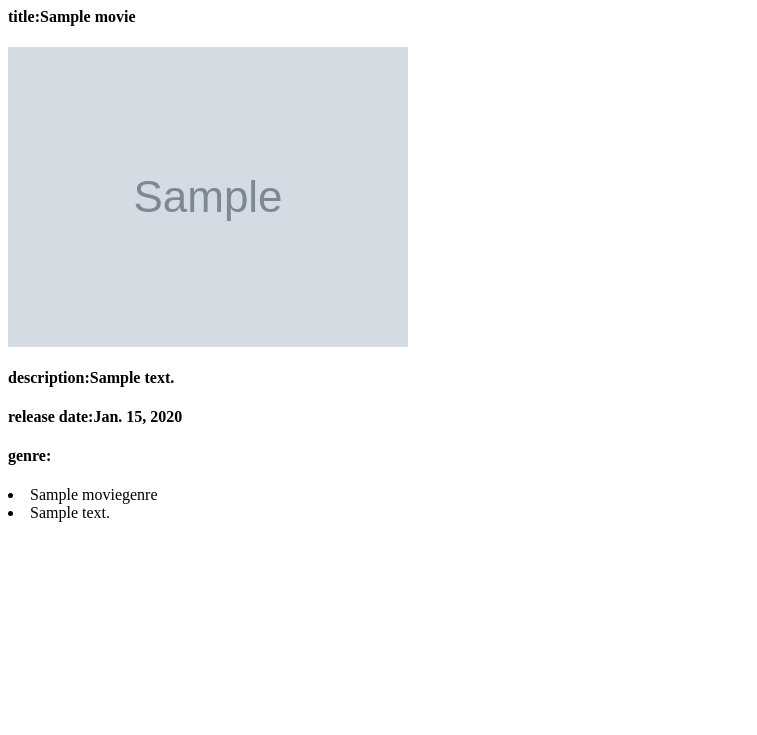
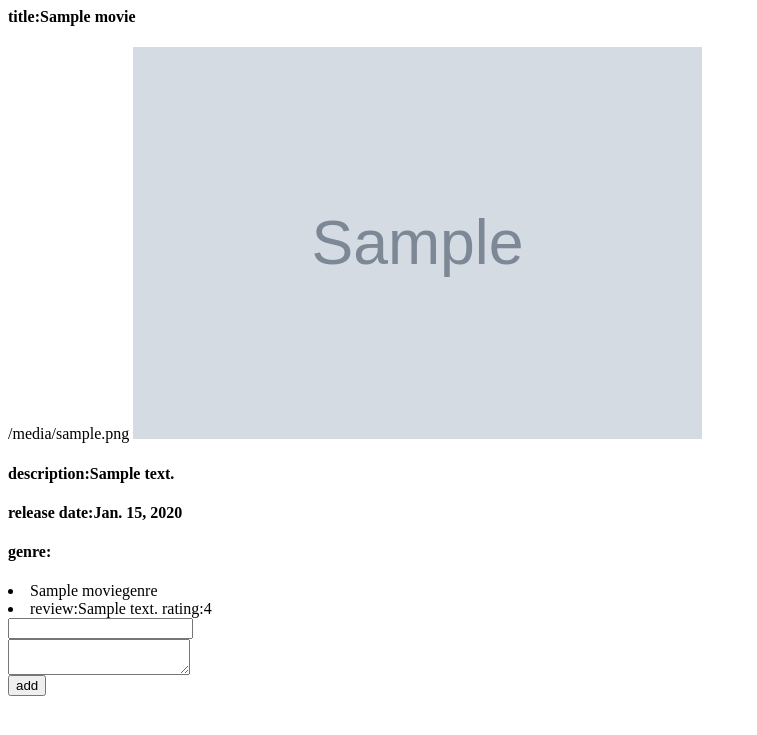
Before and after one commit to harrree/StarShip, a Django app: template MovueProject/MovueApp/templates/movie_list.html in a window 1280 px wide. Shown: the top 735 px of the page, without its empty margins (0-757 px from the left). Run offline with Django 5.2, Linux system fonts and the light colour scheme; tables that the repository leaves empty hold one stand-in row (values such as "Sample post"); the template is opened without the code that fills it: values that come from a table or form of the project are taken from there, most other values are stand-ins (such as "Sample title", 1, 10 or a date in 2020); grey boxes marked "Sample" are stand-in pictures.

Commit message:
inserting review and displaying in done but may be their will be alterations

```diff
--- a/MovueProject/MovueApp/templates/movie_list.html
+++ b/MovueProject/MovueApp/templates/movie_list.html
@@ -1,7 +1,8 @@
 
 
 <h4>title:{{movies.title}}</h4>
-<img src="{{movies.poster.url}}" >
+{{movies.poster.url}}
+<img src="{{ movies.poster.url }}" height="50%" width="45%">
  <h4>description:{{movies.description}}</h4>
   <h4>release date:{{movies.releasedate}}</h4>
 
@@ -13,7 +14,17 @@
 {%endfor%}
 
  {%for review in reviews %}
-<li> {{review.review}}</li>
+<li> review:{{review.review}}
+  rating:{{review.rating}}
+</li>
  {% empty %}
   <li>No  available.</li>
 {%endfor%}
+
+<form action="" method="post">
+  {% csrf_token %}
+
+<input type="number" name="rating"><br>
+<textarea name="review" id=""></textarea><br>
+<button type="submit" name="submit">add</button>
+</form>
--- a/MovueProject/MovueApp/urls.py
+++ b/MovueProject/MovueApp/urls.py
@@ -6,7 +6,7 @@ from django.conf.urls.static import static
 
 urlpatterns = [
     path('', views.movie_list,name='movie_list'),
-    path('mov/<int:id>/',views.information,name="information"),
+    path('mov/<int:id>/information/', views.information, name="information"),
 
 ]
 
```
Also changed, not shown: MovueProject/MovueApp/views.py (+12 -4 lines), MovueProject/media/poster/Rockstar_Posters_-_Grzegorz_Domaradzki.jpeg (deleted), MovueProject/media/poster/download_11.jpeg (deleted), MovueProject/media/poster/istockphoto-1330962709-2048x2048.jpg (added), MovueProject/media/poster/istockphoto-1330962709-2048x2048_SXctBU0.jpg (added).
